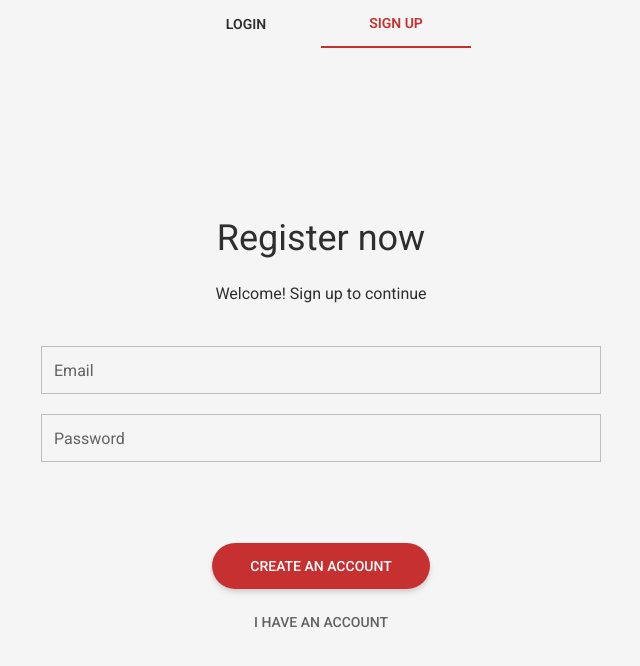
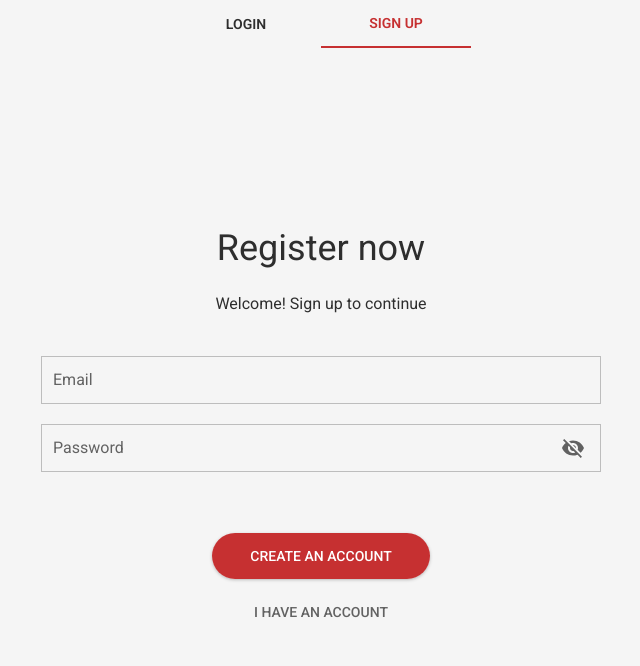
Before and after one commit to Florence100/cv-builder, a Next.js app: page /auth/signup in a window 1280 px wide. Shown: the top 666 px of the page, without its empty margins (319-959 px from the left). Built offline with nearby package versions, Linux system fonts and the light colour scheme; what @apollo/client-integration-nextjs would draw is missing.

Commit message:
feat: implement signup page design

```diff
--- a/src/features/register-by-email/ui/SignupForm.tsx
+++ b/src/features/register-by-email/ui/SignupForm.tsx
@@ -1,37 +1,19 @@
 import { Button } from '@/src/shared/ui/button';
-import { Input } from '@/src/shared/ui/input';
+import { FloatingInput } from '@/src/shared/ui/floating-input';
+import { PasswordInput } from '@/src/shared/ui/password-input';
 import { useTranslations } from 'next-intl';
 
 export const SignupForm = () => {
-  const t = useTranslations('pages.signup');
+  const t = useTranslations('features.registerByEmail');
 
   return (
-    <form className="w-full flex flex-col gap-5">
-      <Input
-        type="email"
-        placeholder={t('emailPlaceholder')}
-        className="h-12 p-3 !text-base placeholder:text-base bg-transparent border-border rounded-none"
-      />
-      <Input
-        type="password"
-        placeholder={t('passwordPlaceholder')}
-        className="h-12 p-3 !text-base placeholder:text-base bg-transparent border-border rounded-none"
-      />
-      <div className="flex flex-col items-center gap-2 mt-15">
-        <Button
-          type="submit"
-          className="w-55 h-12 uppercase rounded-full shadow-md cursor-pointer "
-        >
-          {t('submitButton')}
-        </Button>
-        <Button
-          type="button"
-          variant="ghost"
-          className="w-55 h-12 text-transform: uppercase text-muted-foreground cursor-pointer"
-        >
-          {t('haveAccountButton')}
-        </Button>
-      </div>
+    <form className="w-full flex flex-col gap-5 items-center">
+      <FloatingInput type="email" label={t('emailPlaceholder')} />
+      <PasswordInput label={t('passwordPlaceholder')} />
+
+      <Button className="w-55 h-12 rounded-full uppercase text-sm mt-10 shadow-sm hover:bg-btn-hovered cursor-pointer">
+        {t('submitButton')}
+      </Button>
     </form>
   );
 };
--- a/src/pages/signup/ui/SignupPage.tsx
+++ b/src/pages/signup/ui/SignupPage.tsx
@@ -1,5 +1,7 @@
 import { SignupForm } from '@/src/features/register-by-email/ui/SignupForm';
+import { Button } from '@/src/shared/ui/button';
 import { useTranslations } from 'next-intl';
+import Link from 'next/link';
 
 export const SignupPage = () => {
   const t = useTranslations('pages.signup');
@@ -12,6 +14,9 @@ export const SignupPage = () => {
           <p>{t('subtitle')}</p>
         </div>
         <SignupForm />
+        <Button variant="ghost" className="w-55 h-12 mt-2 uppercase text-muted-foreground" asChild>
+          <Link href="/auth/login">{t('haveAccountButton')}</Link>
+        </Button>
       </div>
     </div>
   );
--- a/src/shared/i18n/messages/en.json
+++ b/src/shared/i18n/messages/en.json
@@ -1,4 +1,11 @@
 {
+  "features": {
+    "registerByEmail": {
+      "emailPlaceholder": "Email",
+      "passwordPlaceholder": "Password",
+      "submitButton": "Create an account"
+    }
+  },
   "pages": {
     "login": {
       "title": "Welcome back",
@@ -11,9 +18,6 @@
     "signup": {
       "title": "Register now",
       "subtitle": "Welcome! Sign up to continue",
-      "emailPlaceholder": "Email",
-      "passwordPlaceholder": "Password",
-      "submitButton": "Create an account",
       "haveAccountButton": "I have an account"
     }
   },
--- a/src/shared/i18n/messages/ru.json
+++ b/src/shared/i18n/messages/ru.json
@@ -1,4 +1,11 @@
 {
+  "features": {
+    "registerByEmail": {
+      "emailPlaceholder": "Почта",
+      "passwordPlaceholder": "Пароль",
+      "submitButton": "Создать аккаунт"
+    }
+  },
   "pages": {
     "login": {
       "title": "С возвращением",
@@ -11,9 +18,6 @@
     "signup": {
       "title": "Зарегистрируйтесь",
       "subtitle": "Добро пожаловать! Создайте аккаунт, чтобы продолжить",
-      "emailPlaceholder": "Почта",
-      "passwordPlaceholder": "Пароль",
-      "submitButton": "Создать аккаунт",
       "haveAccountButton": "У меня есть аккаунт"
     }
   },
--- a/src/shared/ui/floating-input.tsx
+++ b/src/shared/ui/floating-input.tsx
@@ -38,10 +38,10 @@ export function FloatingInput({ label, id, className, ...props }: FloatingInputP
           peer-focus:bg-background
           peer-focus:p-1
 
-          peer-[&:not(:placeholder-shown)]:top-0
-          peer-[&:not(:placeholder-shown)]:text-sm
-          peer-[&:not(:placeholder-shown)]:bg-background
-          peer-[&:not(:placeholder-shown)]:p-1
+          peer-not-placeholder-shown:top-0
+          peer-not-placeholder-shown:text-sm
+          peer-not-placeholder-shown:bg-background
+          peer-not-placeholder-shown:p-1
         "
       >
         {label}
--- a/src/shared/ui/password-input.tsx
+++ b/src/shared/ui/password-input.tsx
@@ -71,11 +71,11 @@ export function PasswordInput({ label, id, className, ...props }: PasswordInputP
           peer-focus:bg-background
           peer-focus:p-1
 
-          peer-[&:not(:placeholder-shown)]:top-0
-          peer-[&:not(:placeholder-shown)]:text-sm
-          peer-[&:not(:placeholder-shown)]:bg-background
-          peer-[&:not(:placeholder-shown)]:p-1
-        "
+          peer-not-placeholder-shown:top-0
+          peer-not-placeholder-shown:text-sm
+          peer-not-placeholder-shown:bg-background
+          peer-not-placeholder-shown:p-1
+          "
       >
         {label}
       </label>
```
